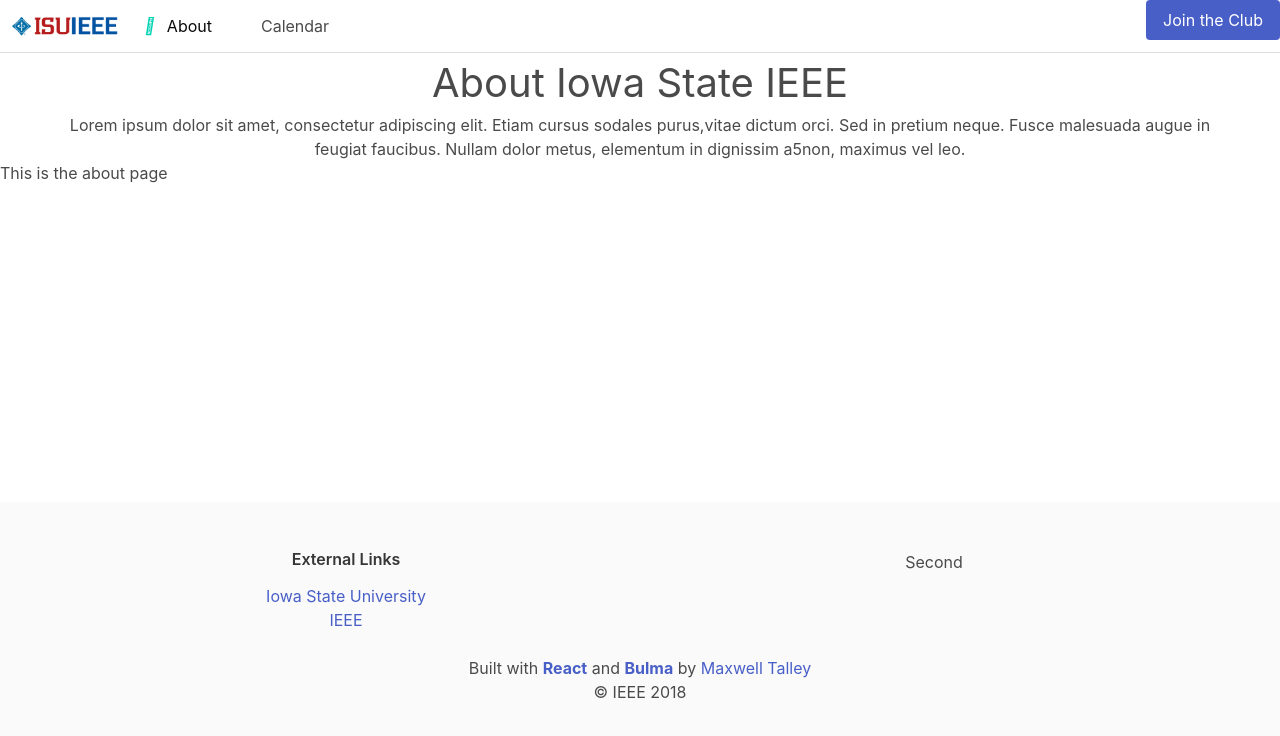
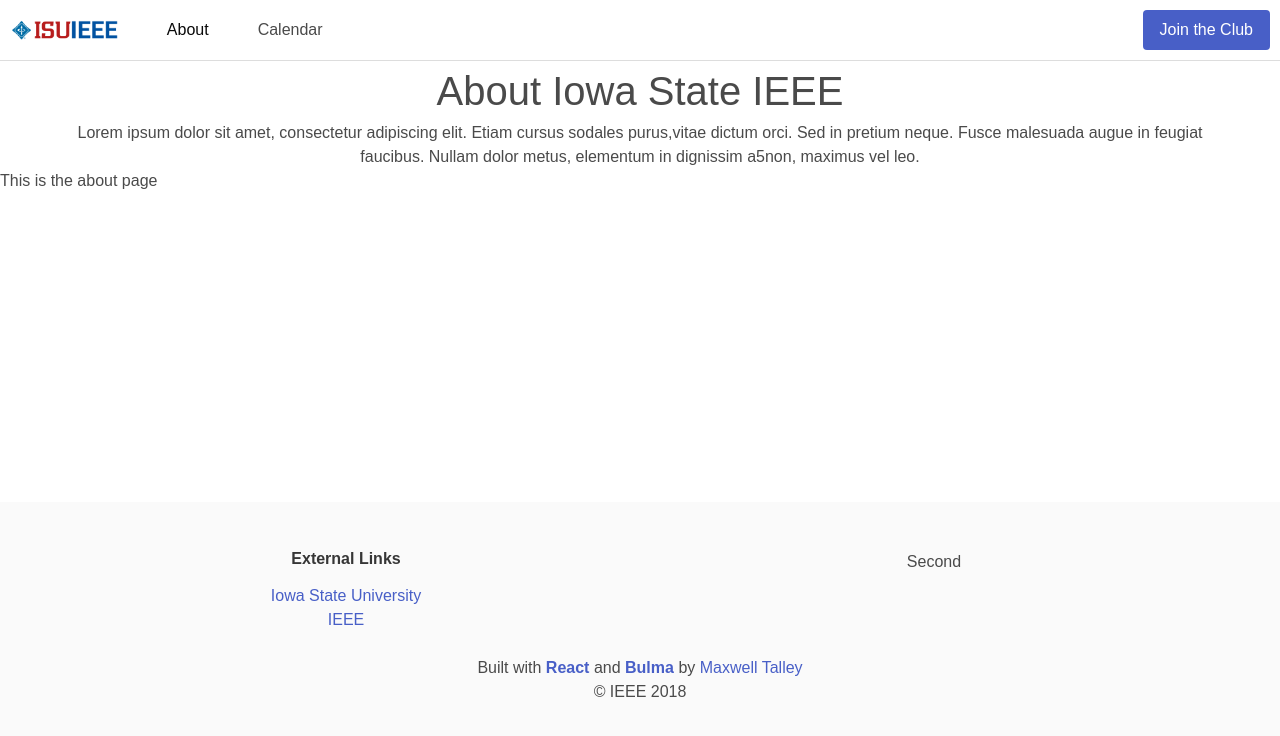
Before and after one commit to IEEEatIowaState/website, a React (Create React App) app: page /about in a window 1280 px wide. Shown: the top 736 px of the page. Built offline with nearby package versions, Linux system fonts and the light colour scheme; some icons are missing; the HTML template or start-up script is replaced by a standard one.

Commit message:
Altered some styles

```diff
--- a/src/App.css
+++ /dev/null
@@ -1,28 +0,0 @@
-.App {
-  text-align: center;
-}
-
-.App-logo {
-  animation: App-logo-spin infinite 20s linear;
-  height: 80px;
-}
-
-.App-header {
-  background-color: #222;
-  height: 150px;
-  padding: 20px;
-  color: white;
-}
-
-.App-title {
-  font-size: 1.5em;
-}
-
-.App-intro {
-  font-size: large;
-}
-
-@keyframes App-logo-spin {
-  from { transform: rotate(0deg); }
-  to { transform: rotate(360deg); }
-}
--- /dev/null
+++ b/src/assets/styles/about.scss
@@ -0,0 +1,12 @@
+.light-background {
+  background-color: #FCFCFC;
+}
+
+.dark-background {
+  background-color: #EFEFEF;
+}
+
+.is-vertically-centered {
+  display: flex;
+  align-items: center;
+}
--- a/src/assets/styles/index.scss
+++ b/src/assets/styles/index.scss
@@ -1,2 +1,12 @@
 @import 'bulma/bulma';
-// @import 'bulma-extensions/extensions';
+
+@import 'header.scss';
+@import 'about.scss';
+
+@import 'colors.scss';
+
+body {
+  margin: 0;
+  padding: 0;
+  font-family: sans-serif;
+}
```
